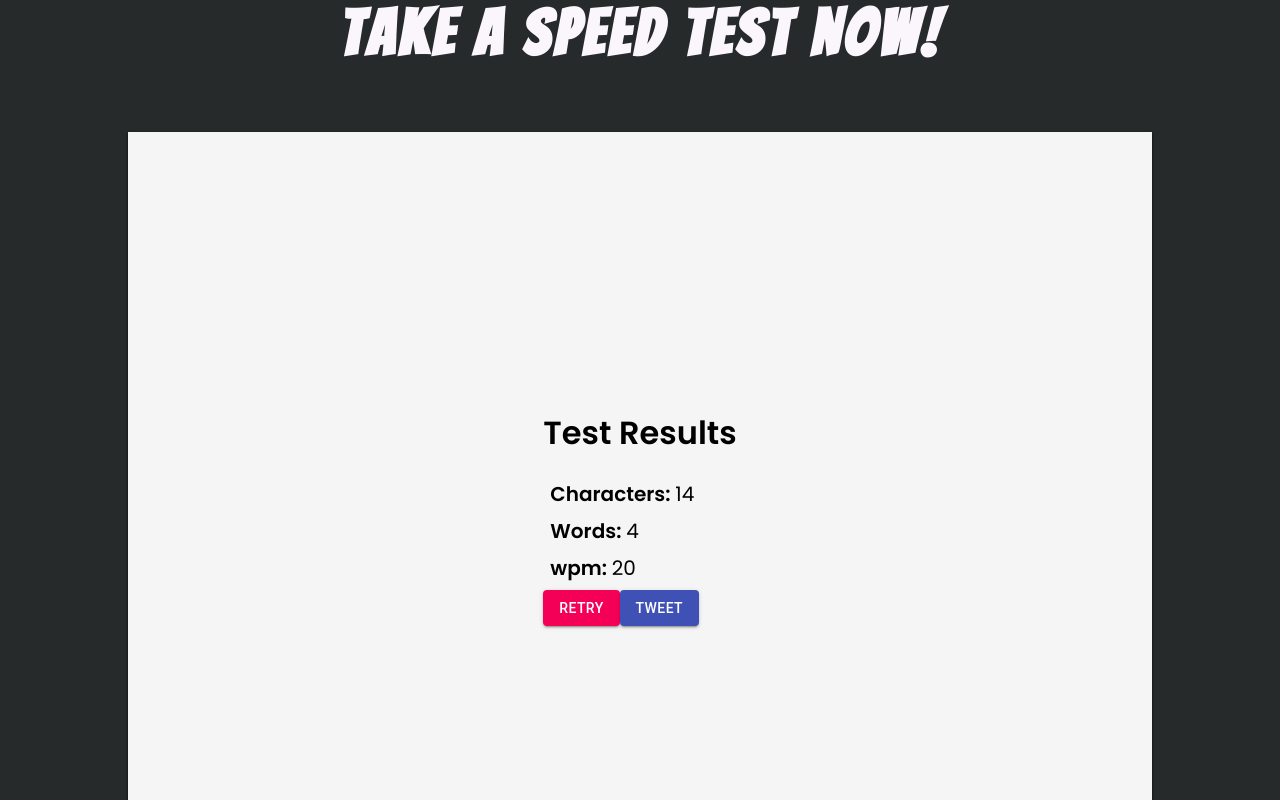
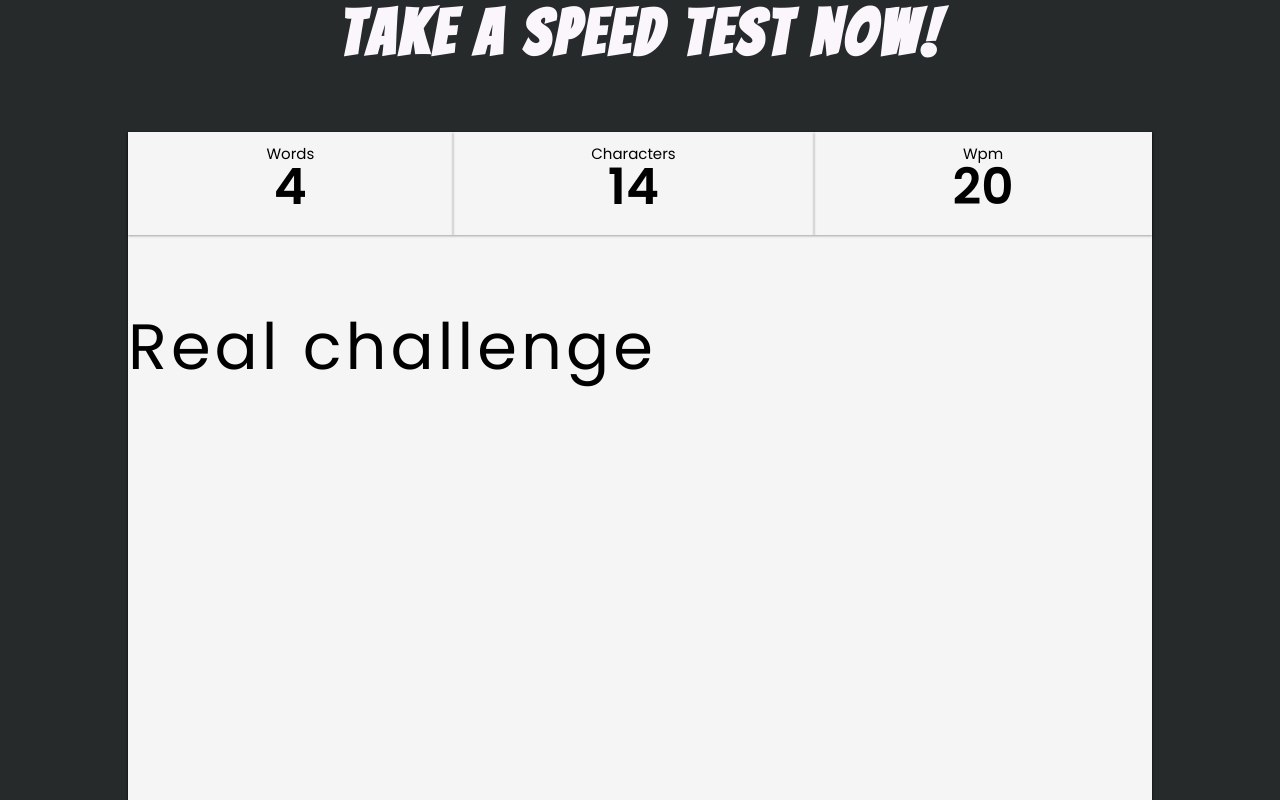
Before and after one commit to dhwajsharma/flash-type-react, a React (Create React App) app: page / in a window 1280 px wide. Shown: the part 860-1660 px from the top of the page. Built offline with nearby package versions, Linux system fonts and the light colour scheme.

Commit message:
done with ChallengeDetailsCard container

```diff
--- /dev/null
+++ b/src/components/ChallengeDetailsCard/ChallengeDetailsCard.css
@@ -0,0 +1,30 @@
+.details-card-container {
+  display: flex;
+  flex-direction: column;
+  justify-content: center;
+  align-items: center;
+  flex-grow: 1;
+  padding: 10px;
+  box-shadow: 0 1px 3px rgba(0, 0, 0, 0.12), 0 1px 2px rgba(0, 0, 0, 0.24);
+  transition: all 0.3s cubic-bezier(0.25, 0.8, 0.25, 1);
+}
+
+.details-card-container > p {
+  margin: 0;
+}
+
+.details-card-container:hover {
+  box-shadow: 0 14px 28px rgba(0, 0, 0, 0.25), 0 10px 10px rgba(0, 0, 0, 0.22);
+}
+
+.card-name {
+  font-size: 15px;
+  /* padding-top: 16px; */
+  margin-bottom: -15px !important;
+}
+
+.card-value {
+  font-size: 50px;
+  font-weight: 800;
+  margin: 0;
+}
--- /dev/null
+++ b/src/components/ChallengeDetailsCard/ChallengeDetailsCard.jsx
@@ -0,0 +1,13 @@
+import React from "react";
+import "./ChallengeDetailsCard.css";
+
+const ChallengeDetailsCard = ({ cardName, cardValue }) => {
+  return (
+    <div className="details-card-container">
+      <div className="card-name">{cardName}</div>
+      <div className="card-value">{cardValue}</div>
+    </div>
+  );
+};
+
+export default ChallengeDetailsCard;
--- a/src/components/TestContainer/TestContainer.jsx
+++ b/src/components/TestContainer/TestContainer.jsx
@@ -1,13 +1,22 @@
 import React from "react";
 import TryAgain from "../TryAgain/TryAgain";
+import TypingChallengeContainer from "../TypingChallengeContainer/TypingChallengeContainer";
 import "./TestContainer.css";
+
 const TestContainer = ({ words, characters, wpm }) => {
   return (
     <div>
       <div className="test-container">
-        <div className="try-again-container">
+        <div data-aos="fade-up" className="typing-challenge-container">
+          <TypingChallengeContainer
+            words={words}
+            characters={characters}
+            wpm={wpm}
+          />
+        </div>
+        {/* <div className="try-again-container">
           <TryAgain words={words} characters={characters} wpm={wpm} />
-        </div>
+        </div> */}
       </div>
     </div>
   );
--- /dev/null
+++ b/src/components/TypingChallengeContainer/TypingChallengeContainer.css
@@ -0,0 +1,16 @@
+.typing-challenge-container {
+  display: flex;
+  flex-direction: column;
+  flex-grow: 1;
+}
+
+.details-container {
+  display: flex;
+  flex-direction: row;
+  flex-wrap: wrap;
+}
+
+.typewriter-container {
+  display: flex;
+  flex-grow: 1;
+}
--- /dev/null
+++ b/src/components/TypingChallengeContainer/TypingChallengeContainer.jsx
@@ -0,0 +1,22 @@
+import React from "react";
+import ChallengeDetailsCard from "../ChallengeDetailsCard/ChallengeDetailsCard";
+import "./TypingChallengeContainer.css";
+
+const TypingChallengeContainer = ({ words, characters, wpm }) => {
+  return (
+    <div className="typing-challenge-container">
+      <div className="details-container">
+        <ChallengeDetailsCard cardName="Words" cardValue={words} />
+        <ChallengeDetailsCard cardName="Characters" cardValue={characters} />
+        <ChallengeDetailsCard cardName="Wpm" cardValue={wpm} />
+      </div>
+
+      {/* The real challenge */}
+      <div className="typewriter-container">
+        <p>Real challenge</p>
+      </div>
+    </div>
+  );
+};
+
+export default TypingChallengeContainer;
```
